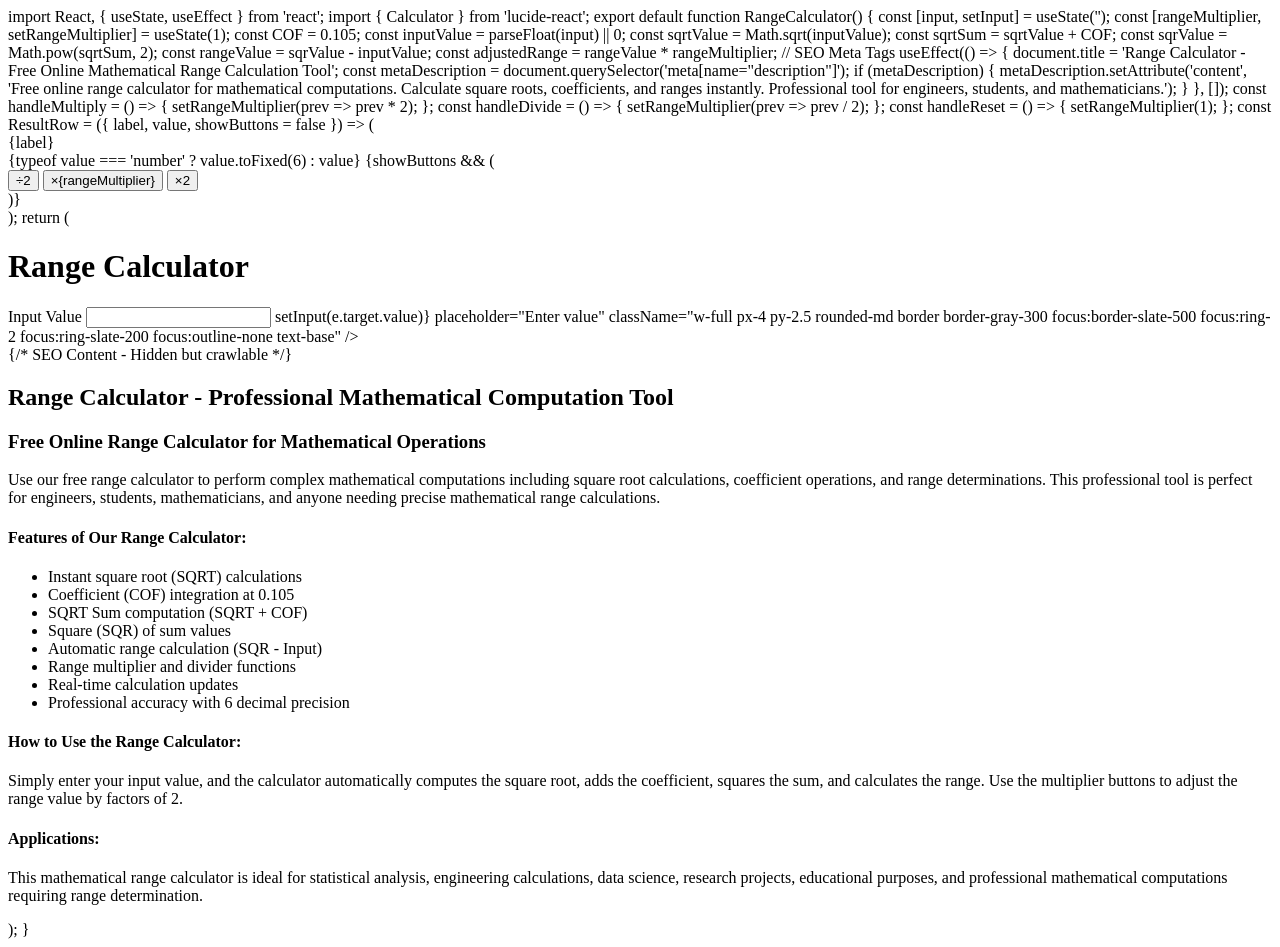
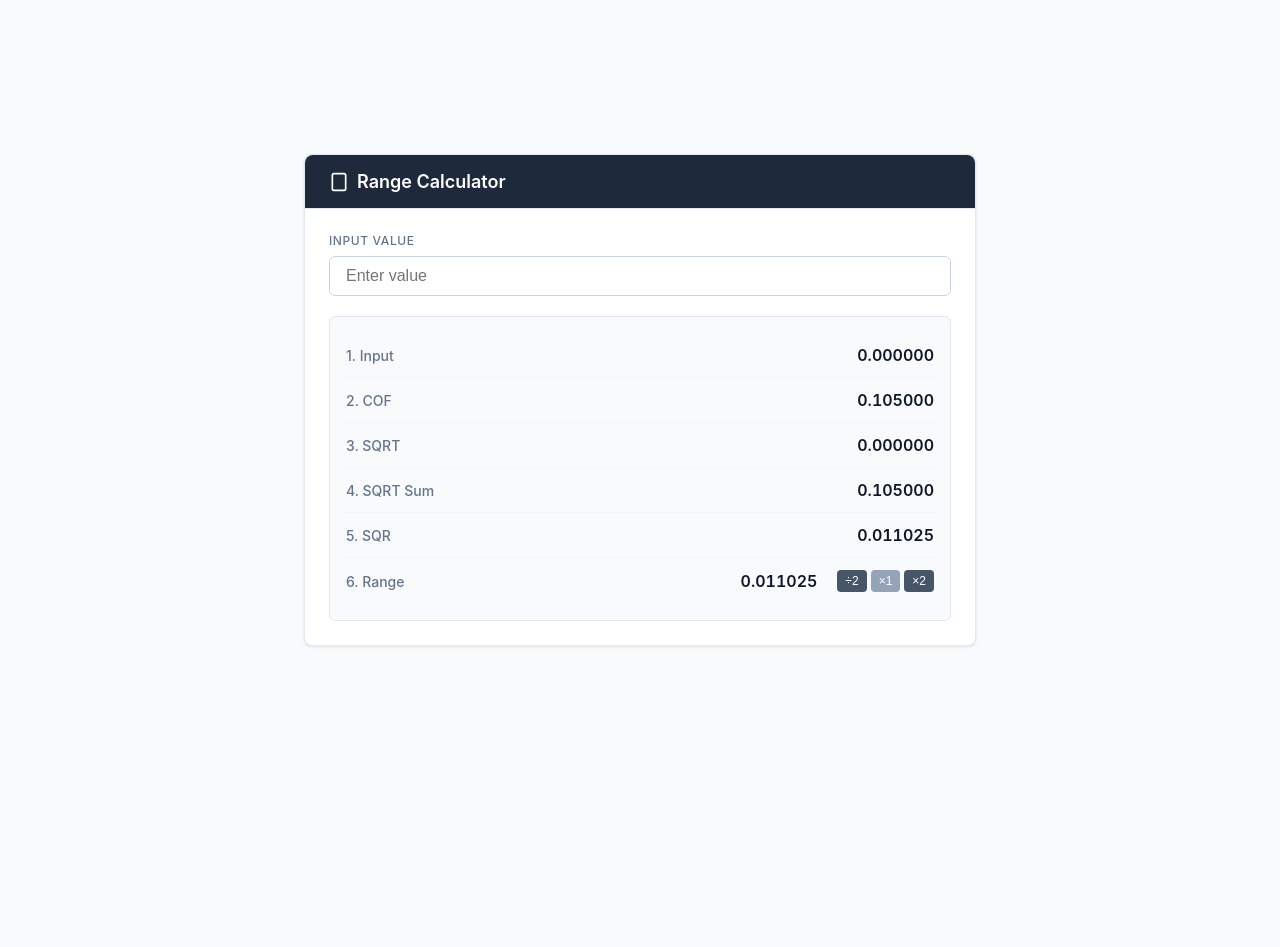
Before and after one commit to MrTanzid/Range-Calculator, a plain HTML site: page index.html in a window 1280 px wide. After the commit the page ends 800 px from the top, so only its background shows below. Drawn offline with Linux system fonts and the light colour scheme.

Commit message:
Update index.html

```diff
--- a/index.html
+++ b/index.html
@@ -1,145 +1,209 @@
-import React, { useState, useEffect } from 'react';
-import { Calculator } from 'lucide-react';
-
-export default function RangeCalculator() {
-  const [input, setInput] = useState('');
-  const [rangeMultiplier, setRangeMultiplier] = useState(1);
-
-  const COF = 0.105;
-
-  const inputValue = parseFloat(input) || 0;
-  const sqrtValue = Math.sqrt(inputValue);
-  const sqrtSum = sqrtValue + COF;
-  const sqrValue = Math.pow(sqrtSum, 2);
-  const rangeValue = sqrValue - inputValue;
-  const adjustedRange = rangeValue * rangeMultiplier;
-
-  // SEO Meta Tags
-  useEffect(() => {
-    document.title = 'Range Calculator - Free Online Mathematical Range Calculation Tool';
-
-    const metaDescription = document.querySelector('meta[name="description"]');
-    if (metaDescription) {
-      metaDescription.setAttribute('content', 'Free online range calculator for mathematical computations. Calculate square roots, coefficients, and ranges instantly. Professional tool for engineers, students, and mathematicians.');
+<!DOCTYPE html>
+<html lang="en">
+<head>
+  <meta charset="UTF-8">
+  <meta name="viewport" content="width=device-width, initial-scale=1.0">
+  <title>Range Calculator - Free Online Mathematical Range Calculation Tool</title>
+  <meta name="description" content="Free online range calculator for mathematical computations. Calculate square roots, coefficients, and ranges instantly.">
+  <meta name="keywords" content="range calculator, mathematical calculator, square root calculator, coefficient calculator, online math tool">
+  <style>
+    * { margin: 0; padding: 0; box-sizing: border-box; }
+    body {
+      font-family: -apple-system, BlinkMacSystemFont, 'Segoe UI', Roboto, sans-serif;
+      background-color: #f8fafc;
+      min-height: 100vh;
+      display: flex;
+      align-items: center;
+      justify-content: center;
+      padding: 1rem;
     }
-  }, []);
-
-  const handleMultiply = () => {
-    setRangeMultiplier(prev => prev * 2);
-  };
-
-  const handleDivide = () => {
-    setRangeMultiplier(prev => prev / 2);
-  };
-
-  const handleReset = () => {
-    setRangeMultiplier(1);
-  };
-
-  const ResultRow = ({ label, value, showButtons = false }) => (
-    <div className="grid grid-cols-2 gap-4 items-center py-3 border-b border-gray-100 last:border-0">
-      <div className="text-sm font-medium text-gray-600">{label}</div>
-      <div className="flex items-center justify-end gap-2">
-        <span className="text-base font-semibold text-gray-900 tabular-nums">
-          {typeof value === 'number' ? value.toFixed(6) : value}
-        </span>
-        {showButtons && (
-          <div className="flex gap-1 ml-3">
-            <button
-              onClick={handleDivide}
-              className="px-2 py-1 text-xs bg-slate-600 hover:bg-slate-700 text-white rounded transition"
-              title="Divide by 2"
-            >
-              ÷2
-            </button>
-            <button
-              onClick={handleReset}
-              className="px-2 py-1 text-xs bg-slate-400 hover:bg-slate-500 text-white rounded transition"
-              title={`Reset (Current: ×${rangeMultiplier})`}
-            >
-              ×{rangeMultiplier}
-            </button>
-            <button
-              onClick={handleMultiply}
-              className="px-2 py-1 text-xs bg-slate-600 hover:bg-slate-700 text-white rounded transition"
-              title="Multiply by 2"
-            >
-              ×2
-            </button>
-          </div>
-        )}
+    .container { width: 100%; max-width: 42rem; }
+    .calculator-card {
+      background-color: white;
+      border-radius: 0.5rem;
+      box-shadow: 0 1px 3px 0 rgba(0, 0, 0, 0.1);
+      border: 1px solid #e2e8f0;
+    }
+    .header {
+      padding: 1rem 1.5rem;
+      border-bottom: 1px solid #e2e8f0;
+      background-color: #1e293b;
+      border-radius: 0.5rem 0.5rem 0 0;
+      display: flex;
+      align-items: center;
+      gap: 0.5rem;
+    }
+    .header-icon { width: 1.25rem; height: 1.25rem; color: white; }
+    .header-title { font-size: 1.125rem; font-weight: 600; color: white; }
+    .content { padding: 1.5rem; }
+    .input-section { margin-bottom: 1.25rem; }
+    .input-label {
+      display: block;
+      font-size: 0.75rem;
+      font-weight: 500;
+      color: #64748b;
+      margin-bottom: 0.5rem;
+      text-transform: uppercase;
+      letter-spacing: 0.05em;
+    }
+    .input-field {
+      width: 100%;
+      padding: 0.625rem 1rem;
+      border-radius: 0.375rem;
+      border: 1px solid #cbd5e1;
+      font-size: 1rem;
+    }
+    .input-field:focus {
+      outline: none;
+      border-color: #64748b;
+      box-shadow: 0 0 0 3px rgba(100, 116, 139, 0.1);
+    }
+    .results-container {
+      background-color: #f8fafc;
+      border-radius: 0.375rem;
+      padding: 1rem;
+      border: 1px solid #e2e8f0;
+    }
+    .result-row {
+      display: grid;
+      grid-template-columns: 1fr 1fr;
+      gap: 1rem;
+      align-items: center;
+      padding: 0.75rem 0;
+      border-bottom: 1px solid #f1f5f9;
+    }
+    .result-row:last-child { border-bottom: none; }
+    .result-label { font-size: 0.875rem; font-weight: 500; color: #64748b; }
+    .result-value-container {
+      display: flex;
+      align-items: center;
+      justify-content: flex-end;
+      gap: 0.5rem;
+    }
+    .result-value {
+      font-size: 1rem;
+      font-weight: 600;
+      color: #0f172a;
+      font-variant-numeric: tabular-nums;
+    }
+    .button-group { display: flex; gap: 0.25rem; margin-left: 0.75rem; }
+    .btn {
+      padding: 0.25rem 0.5rem;
+      font-size: 0.75rem;
+      color: white;
+      border: none;
+      border-radius: 0.25rem;
+      cursor: pointer;
+    }
+    .btn-primary { background-color: #475569; }
+    .btn-primary:hover { background-color: #334155; }
+    .btn-secondary { background-color: #94a3b8; }
+    .btn-secondary:hover { background-color: #64748b; }
+  </style>
+</head>
+<body>
+  <div class="container">
+    <div class="calculator-card">
+      <div class="header">
+        <svg class="header-icon" xmlns="http://www.w3.org/2000/svg" viewBox="0 0 24 24" fill="none" stroke="currentColor" stroke-width="2">
+          <rect x="4" y="2" width="16" height="20" rx="2"></rect>
+        </svg>
+        <h1 class="header-title">Range Calculator</h1>
       </div>
-    </div>
-  );
-
-  return (
-    <div className="min-h-screen bg-slate-50 flex items-center justify-center p-4">
-      <div className="w-full max-w-xl">
-        <div className="bg-white rounded-lg shadow-sm border border-gray-200">
-          <div className="px-6 py-4 border-b border-gray-200 bg-slate-800">
-            <div className="flex items-center gap-2">
-              <Calculator className="w-5 h-5 text-white" />
-              <h1 className="text-lg font-semibold text-white">Range Calculator</h1>
+      <div class="content">
+        <div class="input-section">
+          <label class="input-label">Input Value</label>
+          <input type="number" id="inputValue" class="input-field" placeholder="Enter value">
+        </div>
+        <div class="results-container">
+          <div class="result-row">
+            <div class="result-label">1. Input</div>
+            <div class="result-value-container">
+              <span class="result-value" id="displayInput">0.000000</span>
             </div>
           </div>
-
-          <div className="p-6">
-            <div className="mb-5">
-              <label className="block text-xs font-medium text-gray-500 mb-2 uppercase tracking-wide">
-                Input Value
-              </label>
-              <input
-                type="number"
-                value={input}
-                onChange={(e) => setInput(e.target.value)}
-                placeholder="Enter value"
-                className="w-full px-4 py-2.5 rounded-md border border-gray-300 focus:border-slate-500 focus:ring-2 focus:ring-slate-200 focus:outline-none text-base"
-              />
+          <div class="result-row">
+            <div class="result-label">2. COF</div>
+            <div class="result-value-container">
+              <span class="result-value">0.105000</span>
             </div>
-
-            <div className="bg-slate-50 rounded-md p-4 border border-gray-200">
-              <ResultRow label="1. Input" value={inputValue} />
-              <ResultRow label="2. COF" value={COF} />
-              <ResultRow label="3. SQRT" value={sqrtValue} />
-              <ResultRow label="4. SQRT Sum" value={sqrtSum} />
-              <ResultRow label="5. SQR" value={sqrValue} />
-              <ResultRow label="6. Range" value={adjustedRange} showButtons={true} />
+          </div>
+          <div class="result-row">
+            <div class="result-label">3. SQRT</div>
+            <div class="result-value-container">
+              <span class="result-value" id="sqrtValue">0.000000</span>
+            </div>
+          </div>
+          <div class="result-row">
+            <div class="result-label">4. SQRT Sum</div>
+            <div class="result-value-container">
+              <span class="result-value" id="sqrtSum">0.105000</span>
+            </div>
+          </div>
+          <div class="result-row">
+            <div class="result-label">5. SQR</div>
+            <div class="result-value-container">
+              <span class="result-value" id="sqrValue">0.011025</span>
+            </div>
+          </div>
+          <div class="result-row">
+            <div class="result-label">6. Range</div>
+            <div class="result-value-container">
+              <span class="result-value" id="rangeValue">0.000000</span>
+              <div class="button-group">
+                <button class="btn btn-primary" onclick="divideRange()">÷2</button>
+                <button class="btn btn-secondary" onclick="resetRange()"><span id="multiplierDisplay">×1</span></button>
+                <button class="btn btn-primary" onclick="multiplyRange()">×2</button>
+              </div>
             </div>
           </div>
         </div>
-
-        {/* SEO Content - Hidden but crawlable */}
-        <div className="sr-only" role="contentinfo">
-          <h2>Range Calculator - Professional Mathematical Computation Tool</h2>
-          <h3>Free Online Range Calculator for Mathematical Operations</h3>
-          <p>
-            Use our free range calculator to perform complex mathematical computations including square root calculations,
-            coefficient operations, and range determinations. This professional tool is perfect for engineers, students,
-            mathematicians, and anyone needing precise mathematical range calculations.
-          </p>
-          <h4>Features of Our Range Calculator:</h4>
-          <ul>
-            <li>Instant square root (SQRT) calculations</li>
-            <li>Coefficient (COF) integration at 0.105</li>
-            <li>SQRT Sum computation (SQRT + COF)</li>
-            <li>Square (SQR) of sum values</li>
-            <li>Automatic range calculation (SQR - Input)</li>
-            <li>Range multiplier and divider functions</li>
-            <li>Real-time calculation updates</li>
-            <li>Professional accuracy with 6 decimal precision</li>
-          </ul>
-          <h4>How to Use the Range Calculator:</h4>
-          <p>
-            Simply enter your input value, and the calculator automatically computes the square root, adds the coefficient,
-            squares the sum, and calculates the range. Use the multiplier buttons to adjust the range value by factors of 2.
-          </p>
-          <h4>Applications:</h4>
-          <p>
-            This mathematical range calculator is ideal for statistical analysis, engineering calculations, data science,
-            research projects, educational purposes, and professional mathematical computations requiring range determination.
-          </p>
-        </div>
       </div>
     </div>
-  );
-}
+  </div>
+  <script>
+    var COF = 0.105;
+    var rangeMultiplier = 1;
+    var baseRangeValue = 0;
+
+    function calculate() {
+      var inputValue = parseFloat(document.getElementById('inputValue').value) || 0;
+      var sqrtValue = Math.sqrt(inputValue);
+      var sqrtSum = sqrtValue + COF;
+      var sqrValue = Math.pow(sqrtSum, 2);
+      baseRangeValue = sqrValue - inputValue;
+
+      document.getElementById('displayInput').textContent = inputValue.toFixed(6);
+      document.getElementById('sqrtValue').textContent = sqrtValue.toFixed(6);
+      document.getElementById('sqrtSum').textContent = sqrtSum.toFixed(6);
+      document.getElementById('sqrValue').textContent = sqrValue.toFixed(6);
+
+      updateRangeDisplay();
+    }
+
+    function updateRangeDisplay() {
+      var adjustedRange = baseRangeValue * rangeMultiplier;
+      document.getElementById('rangeValue').textContent = adjustedRange.toFixed(6);
+      document.getElementById('multiplierDisplay').textContent = '×' + rangeMultiplier;
+    }
+
+    function multiplyRange() {
+      rangeMultiplier = rangeMultiplier * 2;
+      updateRangeDisplay();
+    }
+
+    function divideRange() {
+      rangeMultiplier = rangeMultiplier / 2;
+      updateRangeDisplay();
+    }
+
+    function resetRange() {
+      rangeMultiplier = 1;
+      updateRangeDisplay();
+    }
+
+    document.getElementById('inputValue').addEventListener('input', calculate);
+    calculate();
+  </script>
+</body>
+</html>
```
